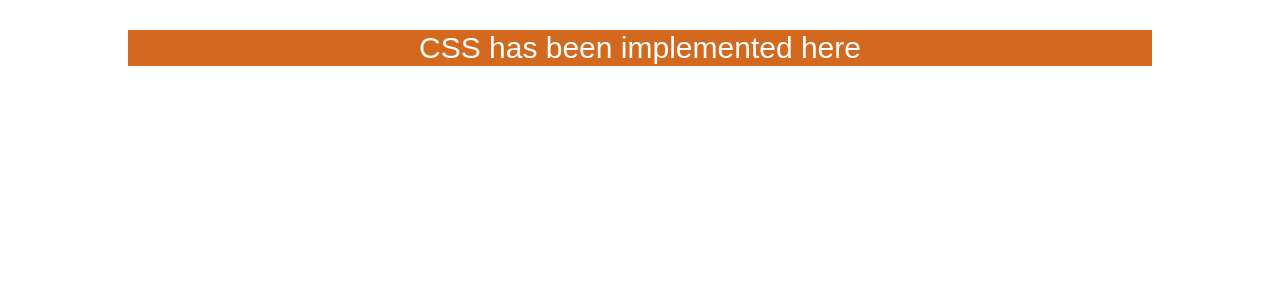
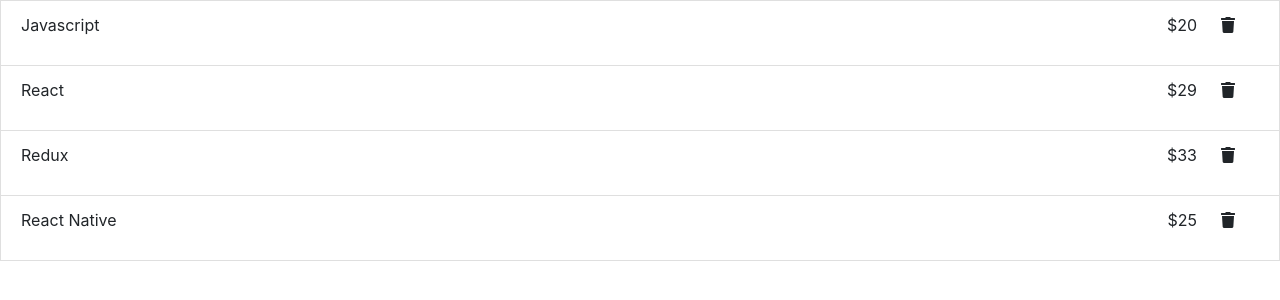
Before and after one commit to jahidulislamkhan/tc-react-tutorial, a React (Create React App) app: page / in a window 1280 px wide. Shown: the top 300 px of the page. Built offline with nearby package versions, Linux system fonts and the light colour scheme.

Commit message:
Implemented list books and deletion of these

```diff
--- a/public/index.html
+++ b/public/index.html
@@ -26,6 +26,7 @@
     -->
     <title>React App</title>
     <link rel="stylesheet" href="https://cdn.jsdelivr.net/npm/bootstrap@4.5.3/dist/css/bootstrap.min.css" integrity="sha384-TX8t27EcRE3e/ihU7zmQxVncDAy5uIKz4rEkgIXeMed4M0jlfIDPvg6uqKI2xXr2" crossorigin="anonymous">
+    <link rel="stylesheet" href="https://use.fontawesome.com/releases/v5.15.1/css/all.css" integrity="sha384-vp86vTRFVJgpjF9jiIGPEEqYqlDwgyBgEF109VFjmqGmIY/Y4HV4d3Gp2irVfcrp" crossorigin="anonymous">
   </head>
   <body>
     <noscript>You need to enable JavaScript to run this app.</noscript>
--- a/src/components/App.js
+++ b/src/components/App.js
@@ -1,18 +1,44 @@
 import React, { Component } from 'react';
-import './App.css';
+import Books from './Books/Books';
 
 class App extends Component {
 
+  state = {
+    books: [
+      {
+        id: 1,
+        name: 'Javascript',
+        price: 20
+      },
+      {
+        id: 2,
+        name: 'React',
+        price: 29
+      },
+      {
+        id: 3,
+        name: 'Redux',
+        price: 33
+      },
+      {
+        id: 4,
+        name: 'React Native',
+        price: 25
+      }
+    ]
+  }
+
+  deleteHandler = (id) => {
+    let newBooks = this.state.books.filter(book => book.id != id)
+    this.setState({
+      books: newBooks
+    })
+  }
+
   render() {
-    let style = {
-      fontSize: '30px',
-      fontFamily: 'Arial',
-      color: 'white',
-      textAlign: 'center'
-    }
     return (
       <div className="App">
-        <h1 style={ style }>CSS has been implemented here</h1>
+        <Books deleteHandler={ this.deleteHandler.bind(this) } books={ this.state.books } />
       </div>
     );
   }
--- /dev/null
+++ b/src/components/Books/Book/Book.js
@@ -0,0 +1,19 @@
+import React, { Component } from 'react'
+
+class Book extends Component {
+    render() {
+        return (
+          <li className="list-group-item d-flex">
+            <p>{this.props.book.name}</p>
+            <span className="ml-auto">${this.props.book.price}</span>
+            <div className="mx-4">
+              <span onClick={ () =>  this.props.deleteHandler(this.props.book.id) }>
+                <i className="fas fa-trash"></i>
+              </span>
+            </div>
+          </li>
+        );
+    }
+}
+
+export default Book
--- /dev/null
+++ b/src/components/Books/Books.js
@@ -0,0 +1,18 @@
+import React, { Component } from 'react'
+import Book from './Book/Book';
+
+class Books extends Component {
+    render() {
+        return (
+            <div>
+                { this.props.books.map(book => {
+                    return (
+                        <Book deleteHandler={ this.props.deleteHandler } book={ book } key={ book.id } />
+                    )
+                }) }
+            </div>
+        )
+    }
+}
+
+export default Books
```
